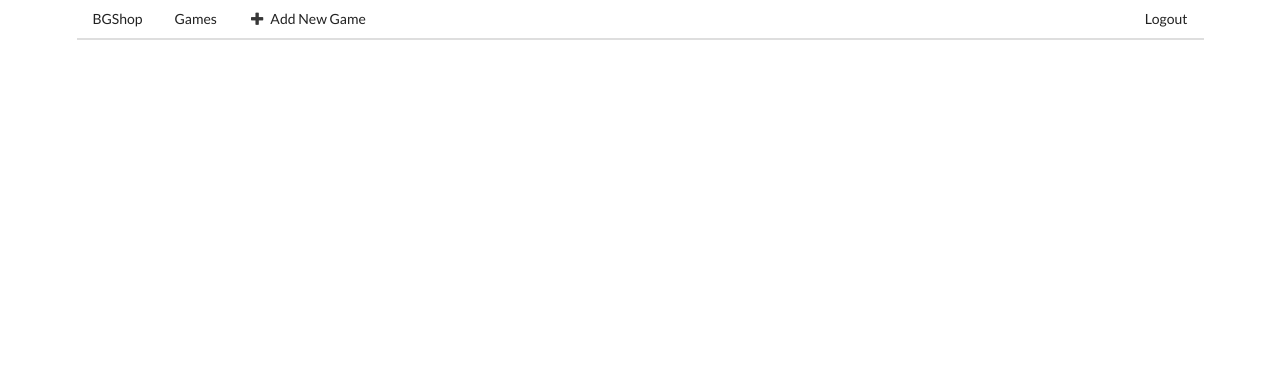
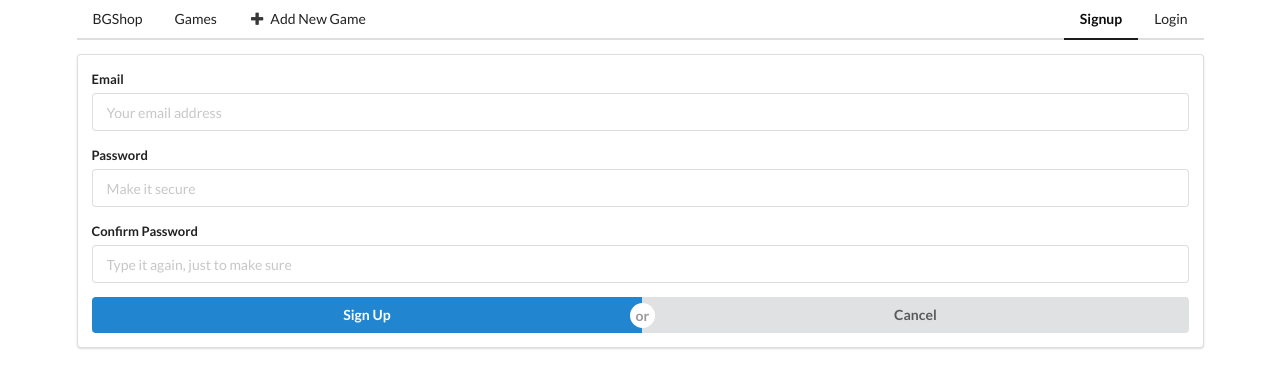
Before and after one commit to dhirendra761/codeReact, a React (Create React App) app: page /signup in a window 1280 px wide. Shown: the top 388 px of the page. Built offline with nearby package versions, Linux system fonts and the light colour scheme.

Commit message:
user signup

```diff
--- a/package.json
+++ b/package.json
@@ -14,7 +14,8 @@
     "react-image-fallback": "^8.0.0",
     "react-router-dom": "^5.2.0",
     "react-scripts": "3.2.0",
-    "semantic-ui-css": "^2.4.1"
+    "semantic-ui-css": "^2.4.1",
+    "validator": "^13.1.1"
   },
   "scripts": {
     "start": "react-scripts start",
--- a/src/api.js
+++ b/src/api.js
@@ -13,4 +13,7 @@ export default {
         .then((res) => res.data.game),
     delete: (game) => axios.delete(`/api/unsafegames/${game._id}`),
   },
+  users: {
+    create: (user) => axios.post(`/api/users`, { user }),
+  },
 };
--- a/src/components/App.js
+++ b/src/components/App.js
@@ -3,11 +3,12 @@ import { Route } from "react-router-dom";
 import TopNavigation from "./TopNavigation";
 import HomePage from "./HomePage";
 import GamePage from "./GamePage";
+import SignupPage from "./SignupPage";
 import ShowGamePage from "./ShowGamePage";
 export default class App extends Component {
   state = {
     user: {
-      token: "dummy",
+      token: null,
     },
   };
   logout = () => {
@@ -23,6 +24,7 @@ export default class App extends Component {
         {console.log(!!this.state.user.token)}
         <Route path="/" exact component={HomePage} />
         <Route path="/games" component={GamePage} />
+        <Route path="/signup" component={SignupPage} />
         <Route path="/game/:_id" exact component={ShowGamePage} />
       </div>
     );
--- /dev/null
+++ b/src/components/SignupForm.js
@@ -0,0 +1,107 @@
+import React, { Component } from "react";
+import PropTypes from "prop-types";
+import { Link } from "react-router-dom";
+import isEmail from "validator/lib/isEmail";
+import FormInlineMessage from "./FormInlineMessage";
+
+export default class SignupForm extends Component {
+  state = {
+    data: {
+      email: "",
+      password: "",
+      passwordConfirmation: "",
+    },
+    loading: false,
+    errors: {},
+  };
+
+  handleStringChange = (e) => {
+    this.setState({
+      data: { ...this.state.data, [e.target.name]: e.target.value },
+    });
+  };
+  handleSubmit = (e) => {
+    e.preventDefault();
+    const errors = this.validate(this.state.data);
+    this.setState({ errors });
+    if (Object.keys(errors).length === 0) {
+      this.setState({ loading: true });
+      this.props.submit(this.state.data).catch((err) =>
+        this.setState({
+          errors: err.response.data.errors,
+          loading: false,
+        })
+      );
+    }
+  };
+  validate = (data) => {
+    const errors = {};
+    if (!isEmail(data.email))
+      errors.email = "You provided invalid email address";
+    if (!data.email) errors.email = "This field can't be blank";
+    if (!data.password) errors.password = "This field can't be blank";
+    if (data.passwordConfirmation != data.password) {
+      errors.password = "Password must match";
+    }
+    return errors;
+  };
+  render() {
+    const { errors, data, loading } = this.state;
+    const formClassName = loading ? "ui form loading" : "ui form";
+    return (
+      <form className={formClassName} onSubmit={this.handleSubmit}>
+        <div className={errors.email ? "field error" : "field"}>
+          <label htmlFor="email">Email</label>
+          <input
+            type="email"
+            id="email"
+            name="email"
+            placeholder="Your email address"
+            value={data.email}
+            onChange={this.handleStringChange}
+          />
+          <FormInlineMessage content={errors.email} type="error" />
+        </div>
+        <div className={errors.password ? "field error" : "field"}>
+          <label htmlFor="password">Password</label>
+          <input
+            type="password"
+            id="password"
+            name="password"
+            placeholder="Make it secure"
+            value={data.password}
+            onChange={this.handleStringChange}
+          />
+          <FormInlineMessage content={errors.password} type="error" />
+        </div>
+        <div className={errors.passwordConfirmation ? "field error" : "field"}>
+          <label htmlFor="passwordConfirmation">Confirm Password</label>
+          <input
+            type="password"
+            id="passwordConfirmation"
+            name="passwordConfirmation"
+            placeholder="Type it again, just to make sure"
+            value={data.passwordConfirmation}
+            onChange={this.handleStringChange}
+          />
+          <FormInlineMessage
+            content={errors.passwordConfirmation}
+            type="error"
+          />
+        </div>
+        <div className="ui fluid buttons">
+          <button className="ui primary button" type="submit">
+            Sign Up
+          </button>
+          <div className="or"></div>
+          <Link to="/" className="ui button">
+            Cancel
+          </Link>
+        </div>
+      </form>
+    );
+  }
+}
+SignupForm.propTypes = {
+  submit: PropTypes.func.isRequired,
+};
--- /dev/null
+++ b/src/components/SignupPage.js
@@ -0,0 +1,15 @@
+import React, { Component } from "react";
+import SignupForm from "./SignupForm";
+import api from "../api";
+export default class SignupPage extends Component {
+  submit = (data) =>
+    api.users.create(data).then(() => this.props.history.push("/login"));
+
+  render() {
+    return (
+      <div className="ui segment">
+        <SignupForm submit={this.submit} />
+      </div>
+    );
+  }
+}
--- a/src/components/TopNavigation.js
+++ b/src/components/TopNavigation.js
@@ -26,7 +26,7 @@ export default function TopNavigation({ isAuthenticated, logout }) {
           <NavLink to="/signup" className="item">
             Signup
           </NavLink>
-          <NavLink to="/Login" className="item">
+          <NavLink to="/login" className="item">
             Login
           </NavLink>
         </div>
```
Also changed, not shown: 1 other file (tests, documents, lock files or other folders).
